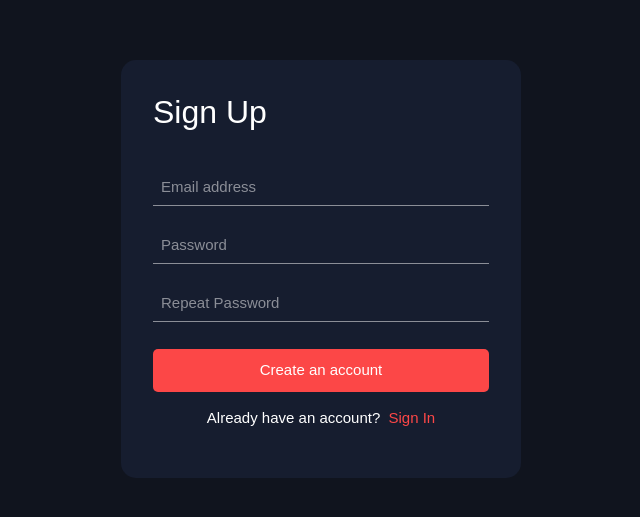
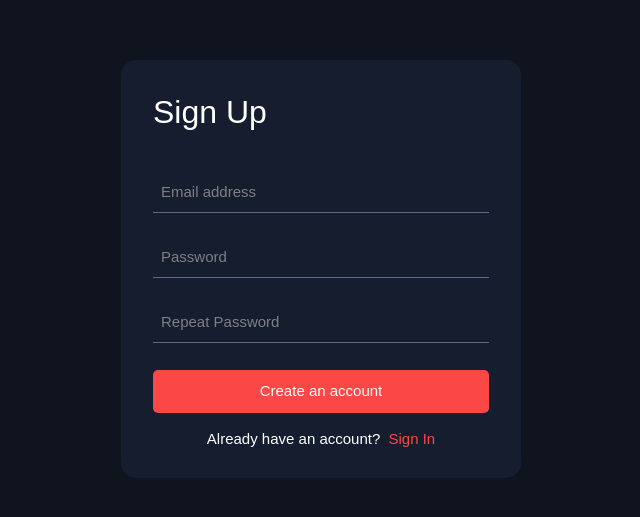
Before and after one commit to MorganBare/Entertainment-App, a React (Create React App) app in the folder frontend/: page / in a window 1280 px wide. Shown: the part 131-648 px from the top of the page, without its empty margins (319-959 px from the left). Built offline with nearby package versions, Linux system fonts and the light colour scheme.

Commit message:
Sign up styled

```diff
--- a/frontend/src/Components/Form/Form.styled.js
+++ b/frontend/src/Components/Form/Form.styled.js
@@ -35,23 +35,25 @@ export const Form_Label = styled.label`
 `;
 
 export const Form_Input = styled.input`
-  background-color: #161d2f;
+  background-color: ${props => props.theme.colors.semiDarkBlue};
   border: none;
-  border-bottom: 1px solid #8b8e97;
-  padding: 3px 8px 6px;
+  border-bottom: 1px solid ${props => props.theme.colors.greyishBlue};
+  padding: 8px;
   margin: 0.75rem 0;
-  color: #fff;
+  color: ${props => props.theme.colors.white};
   width: 100%;
+  caret-color: ${props => props.theme.colors.red};
 
   &::placeholder {
-    color: #8b8e97;
+    color: hsla(0, 0%, 50%);
     font-weight: 300;
     font-size: 15px;
   }
 
-  &:focus {
-    outline: none;
+  &:hover {
+    cursor: pointer;
   }
+
   // If you have name and password saved into your browser, it will auto populate the inout fields. The problem I found was when it auto populated, the background color changed to white. To see it in action, comment out the code below.
   &:-webkit-autofill,
   &:-webkit-autofill:hover,
@@ -61,17 +63,19 @@ export const Form_Input = styled.input`
     -webkit-text-fill-color: #fff !important;
   }
 
-  &:active {
-    background-color: #161d2f;
+  &:active,
+  &:focus {
+    border-bottom: 1px solid ${props => props.theme.colors.white};
+    outline: none;
   }
 `;
 
 export const Form_Button = styled.button`
-  background-color: #fc4747;
-  color: #fff;
+  background-color: ${props => props.theme.colors.red};
+  color: ${props => props.theme.colors.white};
   width: 100%;
   font-size: 15px;
-  font-weight: 300;
+  font-weight: ${props => props.theme.fontWeight.Light};
   padding: 10px 0;
   border-radius: 5px;
   border: none;
```
